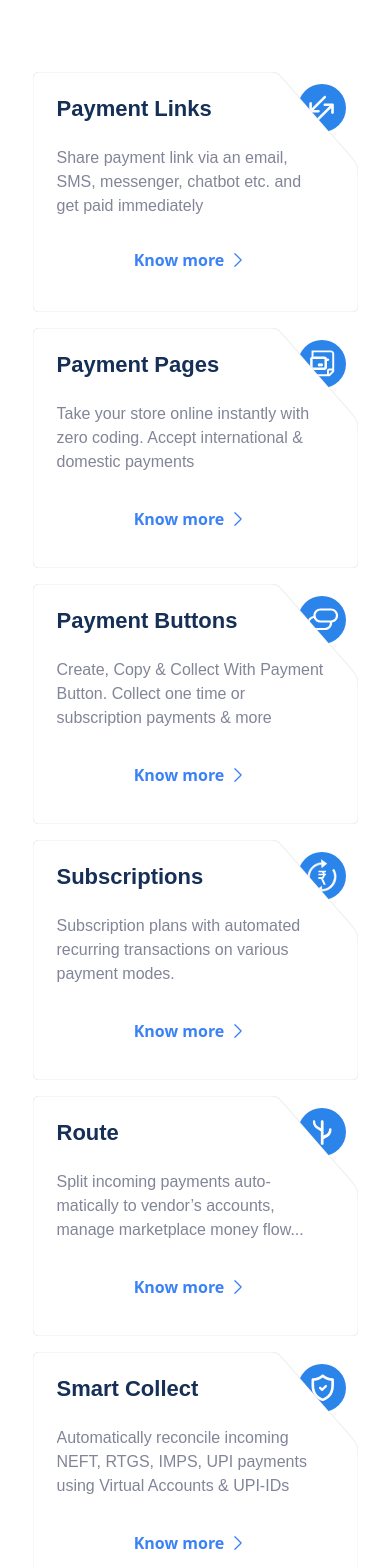
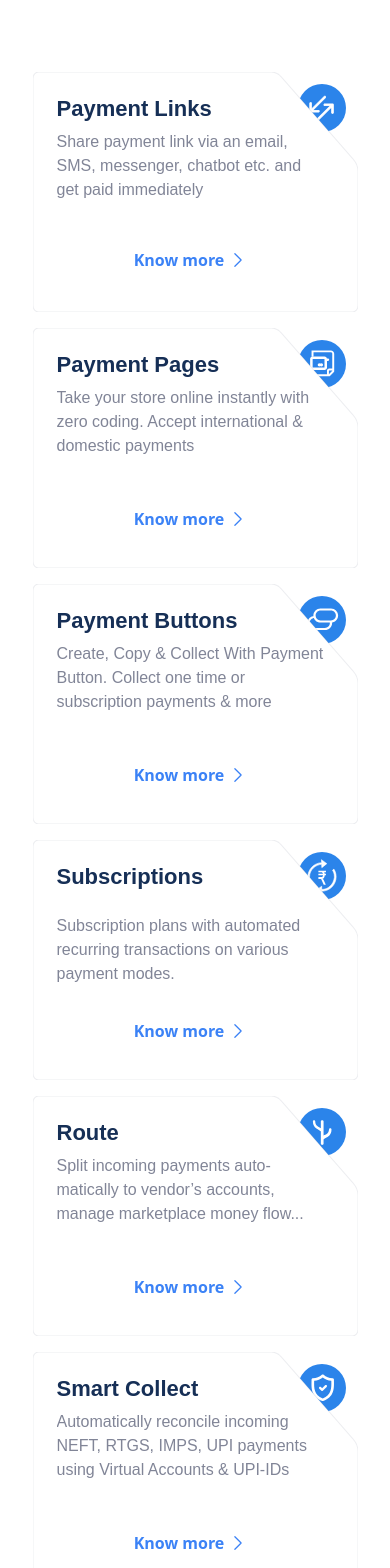
Before and after one commit to satishnikale/razorpay-clone, a React (Vite) app: page / in a window 390 px wide. Shown: the part 2080-3648 px from the top of the page. Built offline with nearby package versions, Linux system fonts and the light colour scheme.

Commit message:
change in the card section to add responsiveness

```diff
--- a/src/components/ui/CardSection.tsx
+++ b/src/components/ui/CardSection.tsx
@@ -45,7 +45,7 @@ export const CardSection = () => {
             <div className="z-[100] absolute w-full h-full flex flex-col justify-between pl-6 py-6 pr-8">
                 <div>
                     <h3 className="font-mullish font-bold text-deepBlueHead leading-[1.2] text-[1.375rem]">Payment Links</h3>
-                    <p className="font-mullish text-grayText mt-6">Share payment link via an email, SMS, messenger, chatbot etc. and get paid immediately</p>
+                    <p className="font-mullish text-grayText mt-2">Share payment link via an email, SMS, messenger, chatbot etc. and get paid immediately</p>
                 </div>
 
                 <div className="overflow-y-hidden flex justify-center items-center text-blue-500 hover:text-black gap-1 py-4 px-7 font-extrabold transition-all trasition-duration-200">
@@ -90,7 +90,7 @@ export const CardSection = () => {
                 <div className="h-full">
                     <h3 className="font-mullish font-bold text-deepBlueHead leading-[1.2] text-[1.375rem]">Payment Pages
                     </h3>
-                    <p className="font-mullish text-grayText mt-6 overflow-y-hidden">Take your store online instantly with zero coding. Accept international & domestic payments
+                    <p className="font-mullish text-grayText mt-2 overflow-y-hidden">Take your store online instantly with zero coding. Accept international & domestic payments
 
                     </p>
                 </div>
@@ -137,7 +137,7 @@ export const CardSection = () => {
                 <div className="h-full">
                     <h3 className="font-mullish font-bold text-deepBlueHead leading-[1.2] text-[1.375rem] overflow-y-hidden">Payment Buttons
                     </h3>
-                    <p className="font-mullish text-grayText mt-6 overflow-y-hidden">Create, Copy & Collect With Payment Button. Collect one time or subscription payments & more
+                    <p className="font-mullish text-grayText mt-2 overflow-y-hidden">Create, Copy & Collect With Payment Button. Collect one time or subscription payments & more
 
                     </p>
                 </div>
@@ -229,7 +229,7 @@ export const CardSection = () => {
             <div className="z-[100] absolute w-full h-full flex flex-col justify-between pl-6 py-6 pr-8">
                 <div className="h-full">
                     <h3 className="font-mullish font-bold text-deepBlueHead leading-[1.2] text-[1.375rem] overflow-y-hidden">Route</h3>
-                    <p className="font-mullish text-grayText mt-6 overflow-y-hidden">Split incoming payments auto- matically to vendor’s accounts, manage marketplace money flow...
+                    <p className="font-mullish text-grayText mt-2 overflow-y-hidden">Split incoming payments auto- matically to vendor’s accounts, manage marketplace money flow...
 
                     </p>
                 </div>
@@ -276,7 +276,7 @@ export const CardSection = () => {
                 <div className="h-full">
                     <h3 className="font-mullish font-bold text-deepBlueHead leading-[1.2] text-[1.375rem] overflow-y-hidden">Smart Collect
                     </h3>
-                    <p className="font-mullish text-grayText mt-6 overflow-y-hidden">Automatically reconcile incoming NEFT, RTGS, IMPS, UPI payments using Virtual Accounts & UPI-IDs
+                    <p className="font-mullish text-grayText mt-2 overflow-y-hidden">Automatically reconcile incoming NEFT, RTGS, IMPS, UPI payments using Virtual Accounts & UPI-IDs
 
 </p>
                 </div>
--- a/src/components/ui/CoreFeatures.tsx
+++ b/src/components/ui/CoreFeatures.tsx
@@ -6,9 +6,8 @@ import payment_modes from "../../assets/images/payment-modes.svg";
 import dashboard_reporting_icon from "../../assets/images/dashboard-reporting-icon.svg";
 import secure_icon from "../../assets/images/secure-icon.svg";
 export const CoreFeatures = () => {
-    return <div className="bg-[url(./assets/images/core-features-sectionBg.svg)] w-full bg-cover bg-no-repeat"
-    >
-        <div className="md:mt-40">
+    return <div className="bg-[url(./assets/images/core-features-sectionBg.svg)] w-full bg-cover bg-no-repeat">
+        <div className="md:mt-40 mt-72 mb-20">
             <div className="w-10/12 max-w-[1080px] mx-auto py-48">
                 <div className="flex flex-col justify-center items-center gap-y-4">
                     <h1 className="text-2xl font-mullish font-bold text-white">Features</h1>
```
